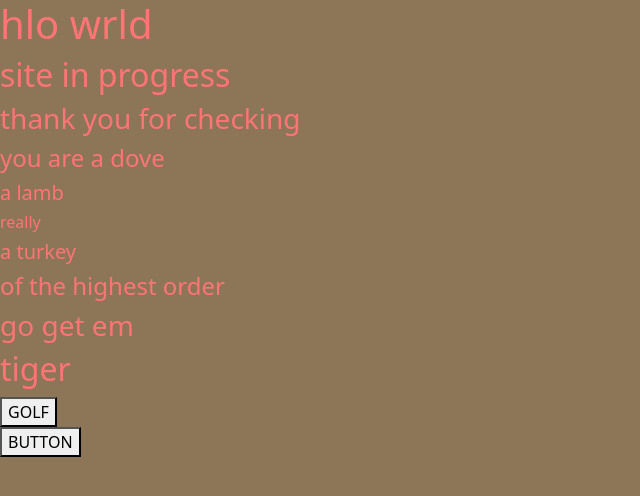
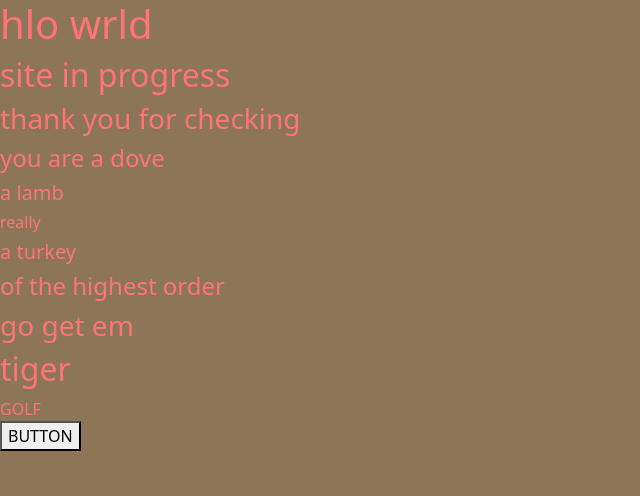
Before and after one commit to AdamIverson/ai-test, a website: page src/index.html in a window 1280 px wide. Shown: the whole page, without its empty margins (0-640 px from the left). Drawn offline with nearby package versions, Linux system fonts and the light colour scheme.

Commit message:
link without button

```diff
--- a/src/index.html
+++ b/src/index.html
@@ -47,7 +47,7 @@
     <h4>of the highest order</h4>
     <h3>go get em</h3>
     <h2>tiger</h2>
-    <button><link href="www.golf.com">GOLF</link></button>
+    <link href="www.golf.com">GOLF</link>
     <br>
     <button>BUTTON</button>
   </body>
```
